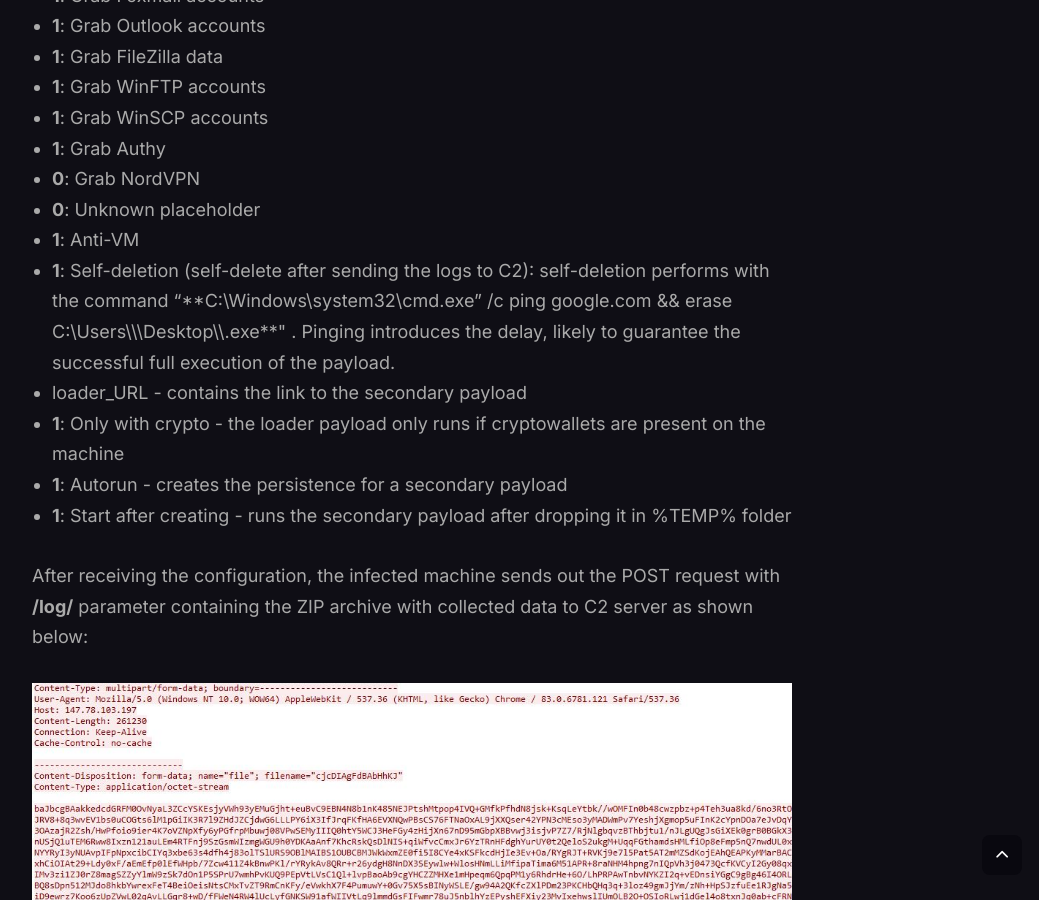
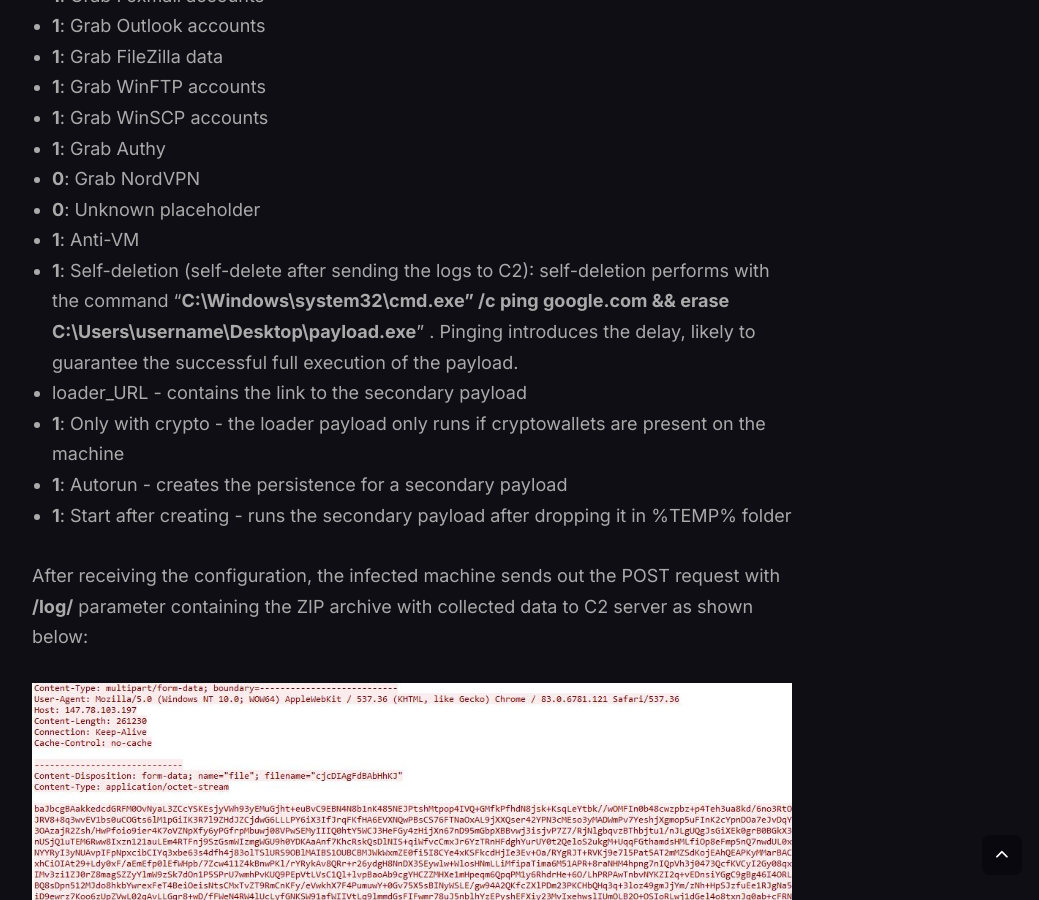
Before and after one commit to RussianPanda95/russianpanda95.github.io, a Jekyll site: the page built from _posts/2024-03-16-The-GlorySprout-Stealer-or-a-Failed-Clone-of-Taurus-Stealer.md, in a window 1280 px wide and 900 px high, scrolled down 10122 px. Shown: the whole window, without its empty margins (228-1267 px from the left). Built offline with Jekyll 4.4.1, drawn with Linux system fonts in a browser that asks for light colours; nearby versions of some CDN libraries; comment, search, counter and statistics services are not loaded.

Commit message:
New commit

```diff
--- a/_posts/2024-03-16-The-GlorySprout-Stealer-or-a-Failed-Clone-of-Taurus-Stealer.md
+++ b/_posts/2024-03-16-The-GlorySprout-Stealer-or-a-Failed-Clone-of-Taurus-Stealer.md
@@ -166,7 +166,7 @@ Here is an example breakdown of the configuration (0: stands for disabled, 1: st
 - **0**: Grab NordVPN
 - **0**: Unknown placeholder
 - **1**: Anti-VM
-- **1**: Self-deletion (self-delete after sending the logs to C2): self-deletion performs with the command "**C:\Windows\system32\cmd.exe" /c ping google.com && erase C:\Users\\<username>\\Desktop\\<stealer>.exe**" . Pinging introduces the delay, likely to guarantee the successful full execution of the payload.
+- **1**: Self-deletion (self-delete after sending the logs to C2): self-deletion performs with the command "**C:\Windows\system32\cmd.exe" /c ping google.com && erase C:\Users\username\Desktop\payload.exe**" . Pinging introduces the delay, likely to guarantee the successful full execution of the payload.
 - loader_URL - contains the link to the secondary payload
 - **1**: Only with crypto - the loader payload only runs if cryptowallets are present on the machine
 - **1**: Autorun - creates the persistence for a secondary payload
```
